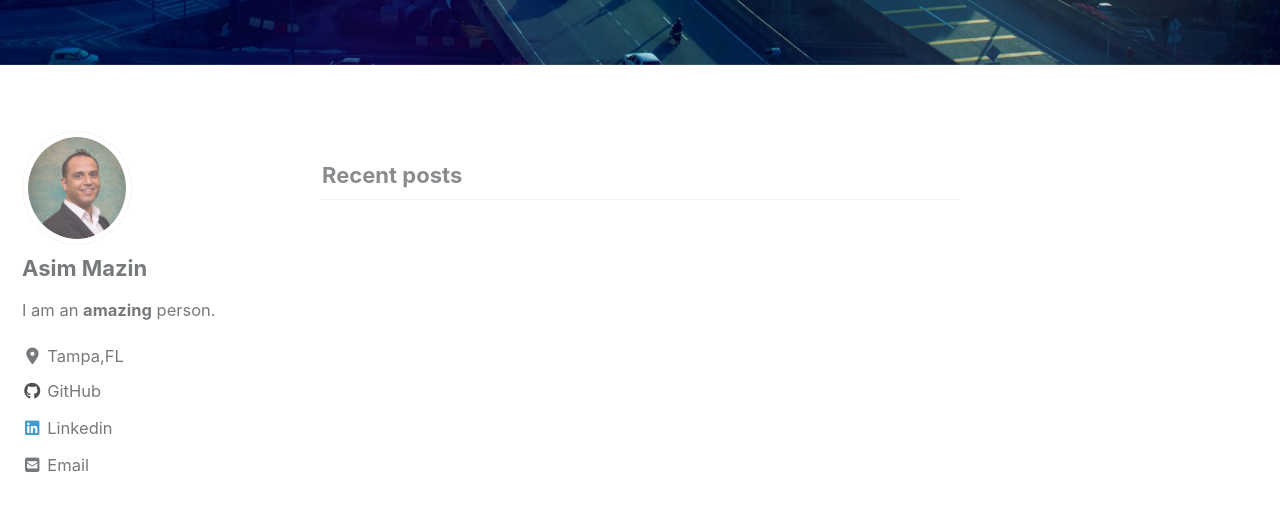
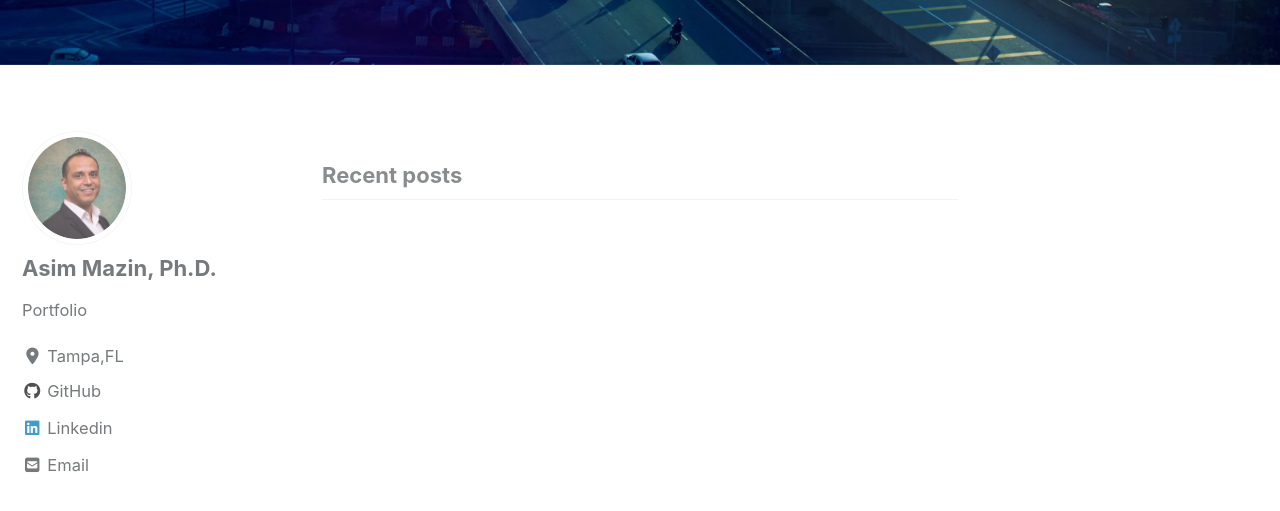
Before and after one commit to AsimMazin/Asimmazin.github.io, a Jekyll site: the page built from index.html, in a window 1280 px wide and 900 px high, scrolled down 835 px. Shown: the top 511 px of the window. Built offline with Jekyll 4.4.1, drawn with Linux system fonts in a browser that asks for light colours; cached includes are drawn as plain includes; nearby versions of some CDN libraries; the list of posts is cut into pages by our own code.

Commit message:
New modifications

```diff
--- a/_config.yml
+++ b/_config.yml
@@ -107,11 +107,11 @@ analytics:
 
 # Site Author
 author:
-  name             : "Asim Mazin"
+  name             : "Asim Mazin, Ph.D."
   avatar           : "/images/Mazin1 copy.png"# path of avatar image, e.g. "/assets/images/bio-photo.jpg"
-  bio              : "I am an **amazing** person."
+  bio              : "Portfolio"
   location         : "Tampa,FL"
-  email            : "asimmazin@gmail.com"
+  email            : "asimmazin83@gmail.com"
   links:
     - label: "Email"
       icon: "fas fa-fw fa-envelope-square"
```
